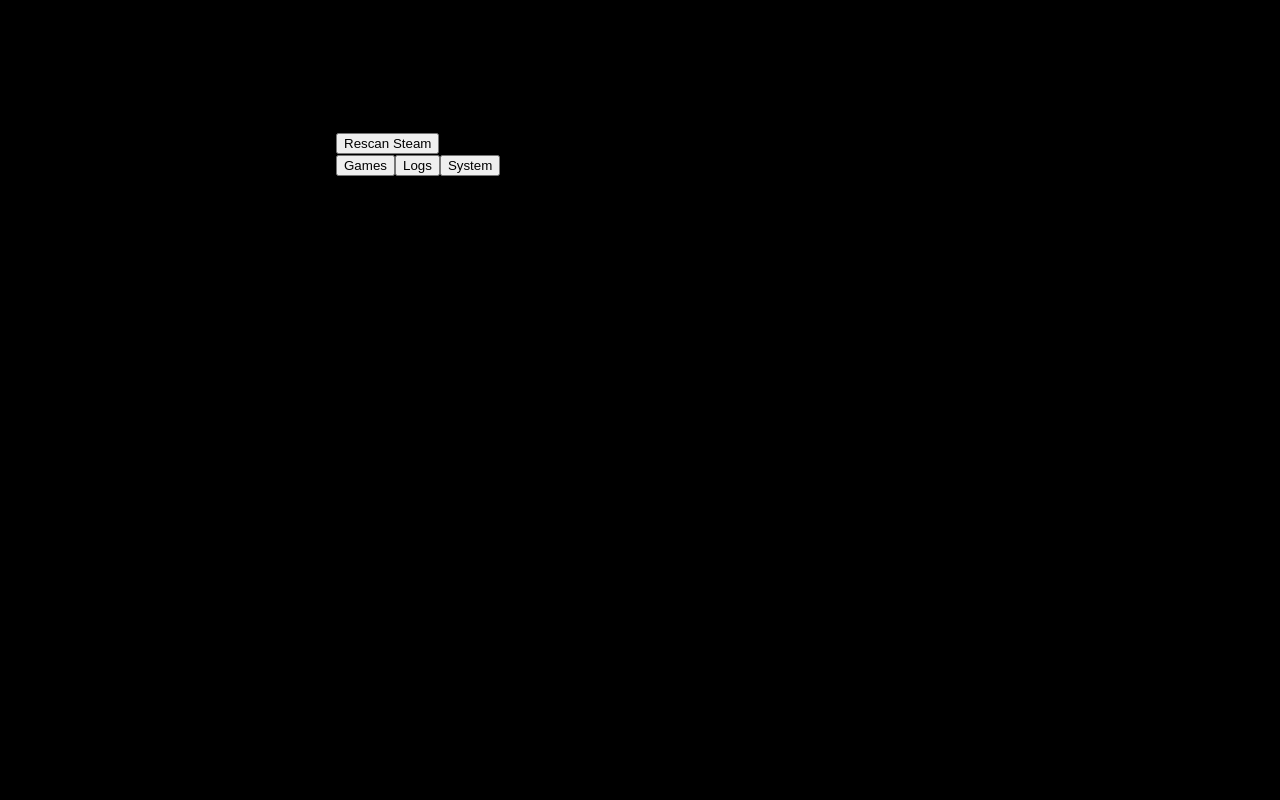
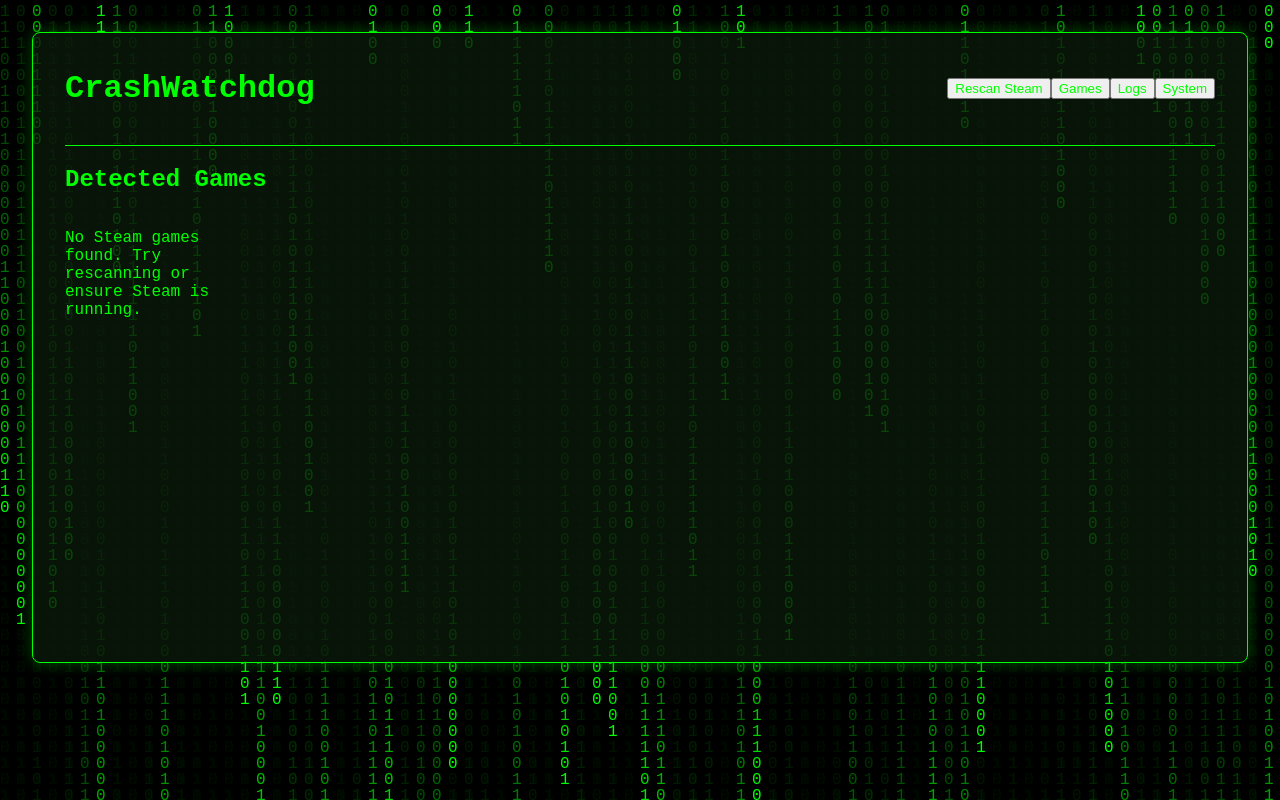
Before and after one commit to Maxingitout/Crashwatchdog, a React (Vite) app: page / in a window 1280 px wide. Built offline with nearby package versions, Linux system fonts and the light colour scheme.

Commit message:
feat: Add matrix rain background and theme with binary characters

```diff
--- a/src/App.jsx
+++ b/src/App.jsx
@@ -1,64 +1,166 @@
-import React, { useEffect, useState } from 'react'
-import HeaderBar from './components/HeaderBar.jsx'
-import GameGrid from './components/GameGrid.jsx'
-import LogViewer from './components/LogViewer.jsx'
-import SystemHealth from './components/SystemHealth.jsx'
+import React, { useState, useEffect, useRef } from 'react';
+import MatrixRain from './components/MatrixRain.jsx'; // The background animation
+import './index.css'; // Imports the main CSS for styling
 
-const TABS = ['Games','Logs','System']
+// --- Main Application Component ---
+function App() {
+  const [activeView, setActiveView] = useState('games'); // 'games', 'logs', or 'system'
+  const [games, setGames] = useState([]);
+  const [logs, setLogs] = useState([]);
+  const logContainerRef = useRef(null);
 
-export default function App() {
-  const [tab, setTab] = useState('Games')
-  const [logs, setLogs] = useState([])
-  const [metrics, setMetrics] = useState({})
-  const [games, setGames] = useState([])
-  const [session, setSession] = useState({ running: false, start: null, gameName: null })
+  // --- Effect to handle backend communication ---
+  useEffect(() => {
+    // Initial scan for Steam games when the app loads
+    const scanGames = async () => {
+      if (window.electronAPI) {
+        const foundGames = await window.electronAPI.scanSteamGames();
+        setGames(foundGames || []);
+      }
+    };
+    scanGames();
 
+    // Listen for log updates from the main process
+    if (window.electronAPI) {
+      const removeLogListener = window.electronAPI.onLogUpdate((logLine) => {
+        setLogs((prevLogs) => [...prevLogs, logLine]);
+      });
+
+      // Clean up the listener when the component unmounts
+      return () => {
+        removeLogListener();
+      };
+    }
+  }, []);
+
+  // Effect to auto-scroll the log view
   useEffect(() => {
-    window.cw?.on('monitor:log', (_evt, line) => {
-      setLogs(prev => [...prev, line].slice(-1000))
-    })
-    window.cw?.on('monitor:exit', (_evt, code) => {
-      setLogs(prev => [...prev, `Monitor exited (${code})`])
-      setSession(s => ({ ...s, running: false }))
-    })
-    window.cw?.on('metrics:update', (_evt, data) => setMetrics(data))
-    window.cw?.invoke('metrics:start')
-    scanGames()
-    return () => {
-      window.cw?.invoke('metrics:stop')
+    if (logContainerRef.current) {
+      logContainerRef.current.scrollTop = logContainerRef.current.scrollHeight;
     }
-  }, [])
+  }, [logs]);
 
-  const scanGames = async () => {
-    const list = await window.cw?.invoke('steam:scan')
-    setGames(list || [])
-  }
+  // --- Helper function to handle button clicks ---
+  const handleRescan = async () => {
+    if (window.electronAPI) {
+      setLogs((prev) => [...prev, '[INFO] Rescanning for Steam games...']);
+      const foundGames = await window.electronAPI.scanSteamGames();
+      setGames(foundGames || []);
+      setLogs((prev) => [...prev, `[INFO] Scan complete. Found ${foundGames.length} games.`]);
+    }
+  };
 
-  const startMonitor = async (g) => {
-    await window.cw?.invoke('monitor:start', { gameExe: g.exePath, gameName: g.name })
-    setSession({ running: true, start: Date.now(), gameName: g.name })
-    setTab('Logs')
-  }
+  // --- UI Components for each view ---
+  const GamesView = () => (
+    <div>
+      <h2>Detected Games</h2>
+      <div style={styles.grid}>
+        {games.length > 0 ? (
+          games.map((game) => (
+            <div key={game.appId || game.name} style={styles.card}>
+              <p>{game.name}</p>
+              {/* You would add a button here to start monitoring */}
+            </div>
+          ))
+        ) : (
+          <p>No Steam games found. Try rescanning or ensure Steam is running.</p>
+        )}
+      </div>
+    </div>
+  );
 
-  const stopMonitor = async () => {
-    await window.cw?.invoke('monitor:stop')
-    setSession(s => ({ ...s, running: false }))
-  }
-
-  return (
-    <div className="app">
-      <HeaderBar tab={tab} setTab={setTab} session={session} metrics={metrics} onScan={scanGames} />
-      <div className="tabbar">
-        {TABS.map(t => (
-          <button key={t} className={tab===t?'active':''} onClick={() => setTab(t)}>{t}</button>
+  const LogsView = () => (
+    <div>
+      <h2>Session Logs</h2>
+      <div ref={logContainerRef} style={styles.logContainer}>
+        {logs.map((line, index) => (
+          <pre key={index} style={styles.logLine}>{line}</pre>
         ))}
       </div>
+    </div>
+  );
 
-      <div className="content">
-        {tab==='Games' && <GameGrid games={games} onStart={startMonitor} />}
-        {tab==='Logs' && <LogViewer logs={logs} onStop={stopMonitor} running={session.running} />}
-        {tab==='System' && <SystemHealth metrics={metrics} />}
+  const SystemView = () => (
+    // Placeholder for system health metrics
+    <div>
+      <h2>System Health</h2>
+      <p>CPU and RAM usage would be displayed here.</p>
+    </div>
+  );
+
+  // --- Main Render ---
+  return (
+    <>
+      <MatrixRain />
+      <div style={styles.mainContent}>
+        <header style={styles.header}>
+          <h1>CrashWatchdog</h1>
+          <div>
+            <button onClick={handleRescan}>Rescan Steam</button>
+            <button onClick={() => setActiveView('games')}>Games</button>
+            <button onClick={() => setActiveView('logs')}>Logs</button>
+            <button onClick={() => setActiveView('system')}>System</button>
+          </div>
+        </header>
+
+        <main style={styles.viewContainer}>
+          {activeView === 'games' && <GamesView />}
+          {activeView === 'logs' && <LogsView />}
+          {activeView === 'system' && <SystemView />}
+        </main>
       </div>
-    </div>
-  )
+    </>
+  );
 }
+
+// --- Styles Object ---
+const styles = {
+  mainContent: {
+    position: 'relative',
+    zIndex: 1,
+    padding: '1rem 2rem',
+    backgroundColor: 'rgba(10, 25, 10, 0.8)',
+    border: '1px solid #00ff00',
+    margin: '2rem',
+    borderRadius: '8px',
+    boxShadow: '0 0 15px rgba(0, 255, 0, 0.3)',
+  },
+  header: {
+    display: 'flex',
+    justifyContent: 'space-between',
+    alignItems: 'center',
+    borderBottom: '1px solid #00ff00',
+    paddingBottom: '1rem',
+    marginBottom: '1rem',
+  },
+  viewContainer: {
+    minHeight: '60vh',
+  },
+  grid: {
+    display: 'grid',
+    gridTemplateColumns: 'repeat(auto-fill, minmax(150px, 1fr))',
+    gap: '1rem',
+  },
+  card: {
+    border: '1px solid #00ff00',
+    padding: '1rem',
+    textAlign: 'center',
+    backgroundColor: 'rgba(0, 0, 0, 0.5)',
+  },
+  logContainer: {
+    backgroundColor: 'rgba(0, 0, 0, 0.7)',
+    border: '1px solid #00ff00',
+    height: '60vh',
+    overflowY: 'auto',
+    padding: '0.5rem',
+    fontFamily: 'monospace',
+  },
+  logLine: {
+    margin: 0,
+    padding: '2px 0',
+    whiteSpace: 'pre-wrap',
+    wordBreak: 'break-all',
+  },
+};
+
+export default App;
--- /dev/null
+++ b/src/components/MatrixRain.jsx
@@ -0,0 +1,50 @@
+import React, { useEffect, useRef } from 'react';
+
+const MatrixRain = () => {
+  const canvasRef = useRef(null);
+
+  useEffect(() => {
+    const canvas = canvasRef.current;
+    const ctx = canvas.getContext('2d');
+
+    canvas.width = window.innerWidth;
+    canvas.height = window.innerHeight;
+
+    const alphabet = '01';
+    const fontSize = 16;
+    const columns = Math.floor(canvas.width / fontSize);
+
+    const rainDrops = Array(columns).fill(1);
+
+    const draw = () => {
+      ctx.fillStyle = 'rgba(0, 0, 0, 0.05)';
+      ctx.fillRect(0, 0, canvas.width, canvas.height);
+      ctx.fillStyle = '#0F0';
+      ctx.font = fontSize + 'px monospace';
+
+      for (let i = 0; i < rainDrops.length; i++) {
+        const text = alphabet.charAt(Math.floor(Math.random() * alphabet.length));
+        ctx.fillText(text, i * fontSize, rainDrops[i] * fontSize);
+
+        if (rainDrops[i] * fontSize > canvas.height && Math.random() > 0.975) {
+          rainDrops[i] = 0;
+        }
+        rainDrops[i]++;
+      }
+    };
+
+    const interval = setInterval(draw, 33);
+    return () => clearInterval(interval);
+  }, []);
+
+  return (
+    <canvas
+      ref={canvasRef}
+      style={{
+        position: 'fixed', top: 0, left: 0, zIndex: -1,
+      }}
+    />
+  );
+};
+
+export default MatrixRain;
--- a/src/index.css
+++ b/src/index.css
@@ -1,8 +1,9 @@
 body {
-  font-family:
-    -apple-system, BlinkMacSystemFont, 'Segoe UI', Roboto, Helvetica, Arial,
-    sans-serif;
-  margin: auto;
-  max-width: 38rem;
-  padding: 2rem;
+  margin: 0;
+  font-family: 'Courier New', Courier, monospace;
+  background-color: #000;
+  color: #0F0;
 }
+* {
+  color: #0F0;
+}
```
Also changed, not shown: 1 other file (tests, documents, lock files or other folders).
